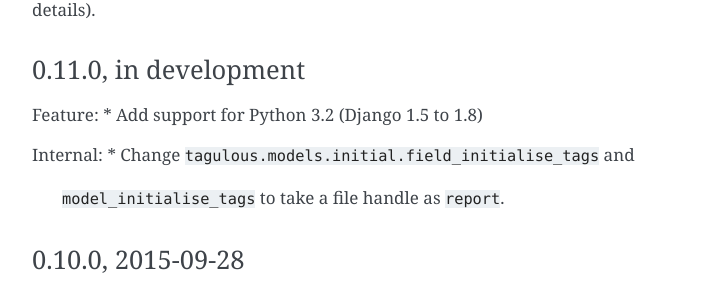
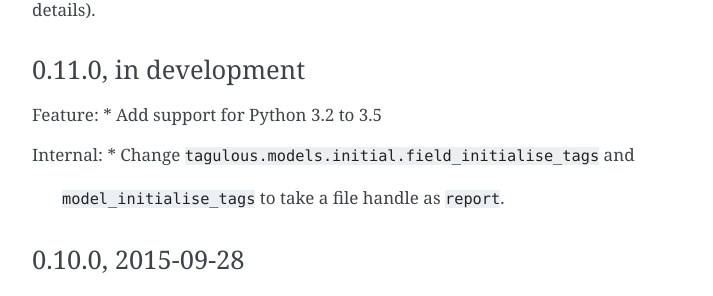
Before and after one commit to radiac/django-tagulous, a Sphinx documentation site: the page built from docs/upgrading.rst, in a window 1280 px wide and 900 px high, scrolled down 3254 px. Shown: the part 157-453 px from the top of the window, without its empty margins (388-1101 px from the left). Built offline with Sphinx 7.4.7, drawn with Linux system fonts in a browser that asks for light colours.

Commit message:
Add support for Python 3.3 to 3.5

```diff
--- a/README.rst
+++ b/README.rst
@@ -25,8 +25,8 @@
 * Supports trees of nested tags, for detailed categorisation
 * Admin support for managing tags and tagged models
 
-Version 0.11.0a1 (in development); supports Django 1.4.2 to 1.9a1, on Python
-2.7 to 3.2.
+Version 0.11.0-dev (in development); supports Django 1.4.2 to 1.9a1, on Python
+2.7 to 3.5.
 
 See the `Documentation <http://radiac.net/projects/django-tagulous/documentation/>`_
 for details of Tagulous works; in particular:
--- a/docs/contributing.rst
+++ b/docs/contributing.rst
@@ -49,7 +49,7 @@
 Tox will also generate a ``coverage`` HTML report.
 
 You can also use ``detox`` to run the tests concurrently, although you will
-need to run ``tox report`` again afterwards to generate the coverage report.
+need to run ``tox -e report`` again afterwards to generate the coverage report.
 
 Most Tagulous python modules have corresponding test modules, with test classes
 which subclass ``tests.lib.TagTestManager``. They use test apps defined under
--- a/docs/upgrading.rst
+++ b/docs/upgrading.rst
@@ -179,7 +179,7 @@
 ----------------------
 
 Feature:
-* Add support for Python 3.2 (Django 1.5 to 1.8)
+* Add support for Python 3.2 to 3.5
 
 Internal:
 * Change ``tagulous.models.initial.field_initialise_tags`` and
```
Also changed, not shown: other parts of docs/contributing.rst (+3 -0 lines), setup.py (+7 -3 lines), .travis.yml, 5 other files.
